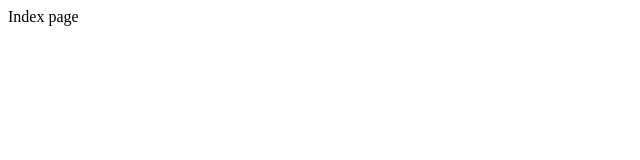
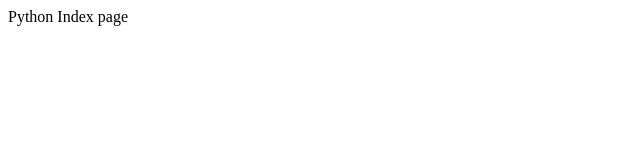
Before and after one commit to paulfhardy/python-challenge, a plain HTML site: page index.html in a window 1280 px wide. Shown: the full height of the page, 0-640 px from the left. Drawn offline with Linux system fonts and the light colour scheme.

Commit message:
adding html page

```diff
--- a/index.html
+++ b/index.html
@@ -7,7 +7,7 @@
 
 <body>
 
-Index page
+Python Index page
 
 </body>
 
```
